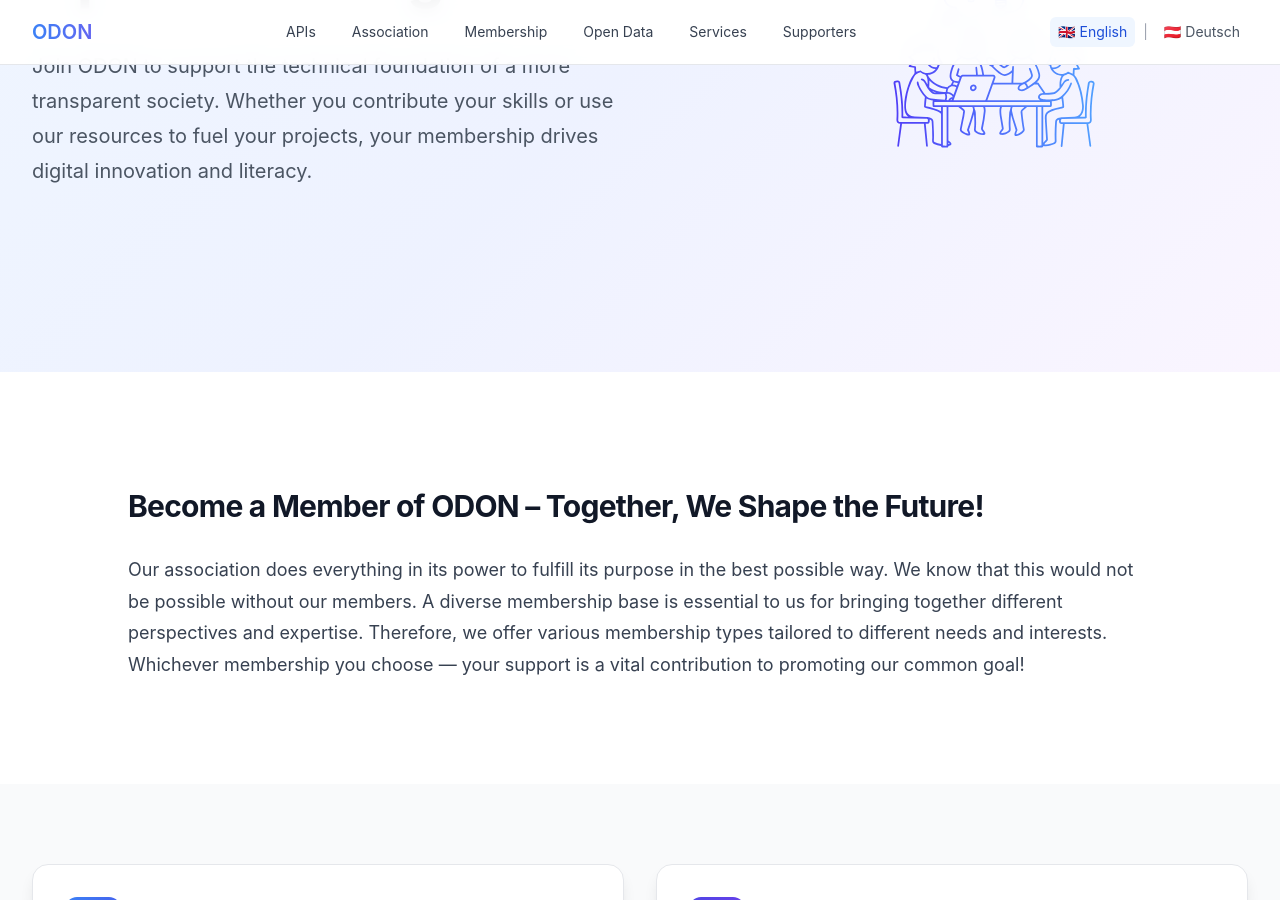
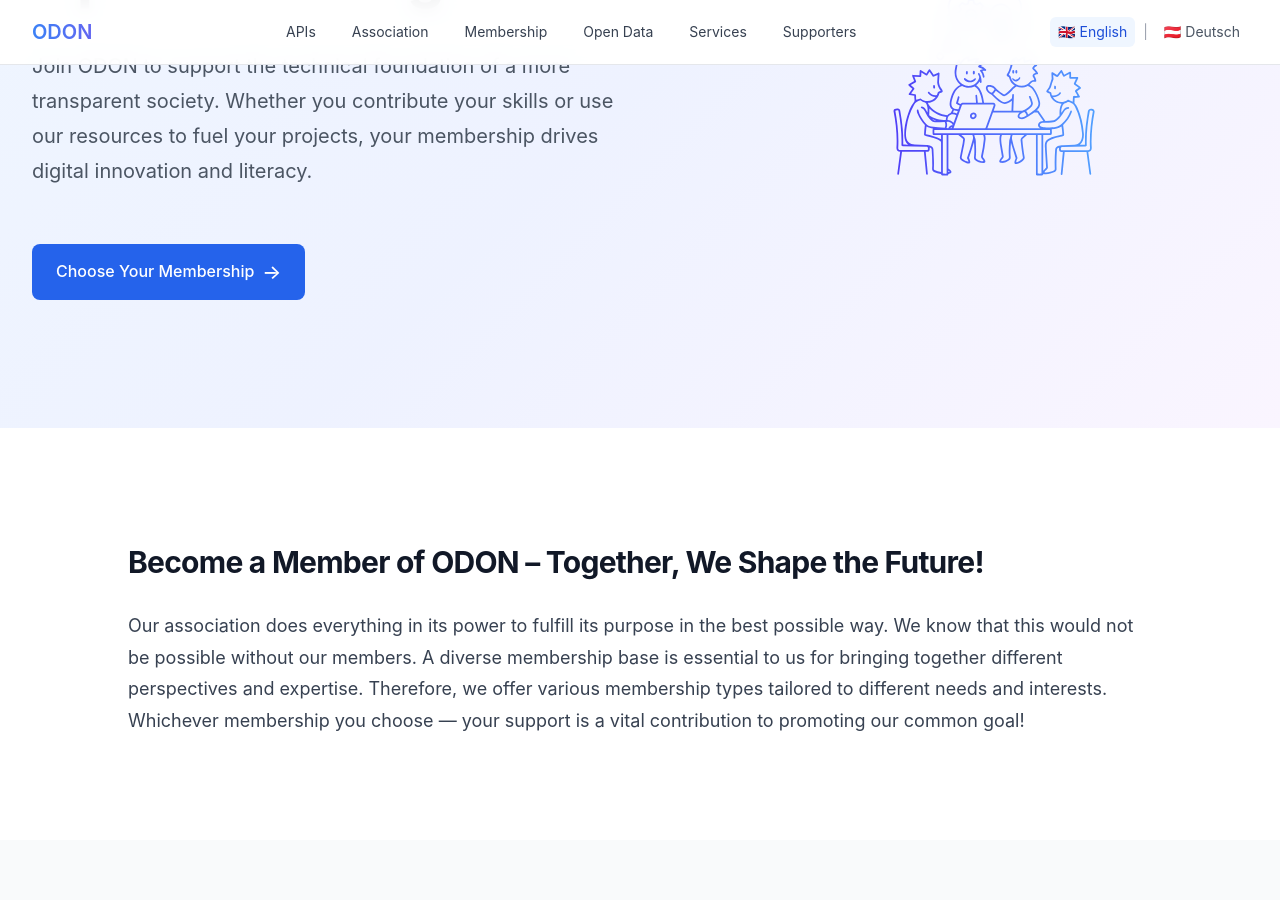
Before and after one commit to verein-odon/verein-odon.github.io, a Jekyll site: the page built from docs/en/membership.md, in a window 1280 px wide and 900 px high, scrolled down 327 px. Built offline with Jekyll 4.4.1, drawn with Linux system fonts in a browser that asks for light colours.

Commit message:
Improving membership (en) page

```diff
--- a/docs/_data/heros.yaml
+++ b/docs/_data/heros.yaml
@@ -66,6 +66,11 @@ membership:
     hero-subtitle: "Join ODON to support the technical foundation of a more transparent society. Whether you contribute your skills or use our resources to fuel your projects, your membership drives digital innovation and literacy."
     image_src: "/assets/images/heros/membership.svg"
     alt_text: "People at a table"
+    buttons:
+      - text: "Choose Your Membership"
+        url: "/en/membership/"
+        style: "primary"
+        arrow: true
   de:
     hero-title: "Mitgliedschaft"
     image_src: "/assets/images/heros/membership.svg"
```
